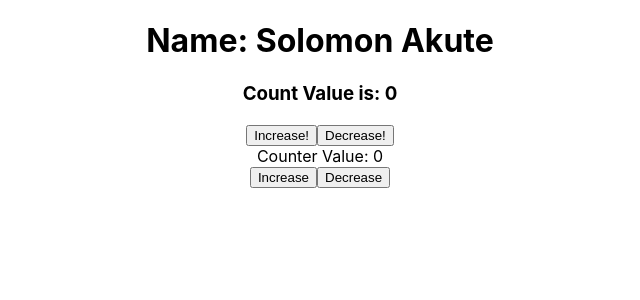
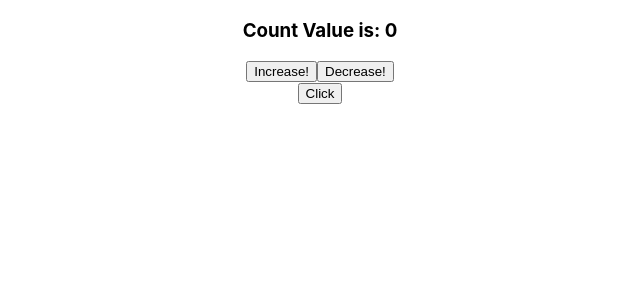
Before and after one commit to Uncle-Solomon/Learning_React, a React (Create React App) app: page / in a window 1280 px wide. Shown: the top 300 px of the page, without its empty margins (320-960 px from the left). Built offline with nearby package versions, Linux system fonts and the light colour scheme.

Commit message:
End of lesson 21

```diff
--- a/src/App.js
+++ b/src/App.js
@@ -1,6 +1,7 @@
 // import logo from "./logo.svg";
 import "./App.css";
 import ClassEvent from "./components/classEvent";
+import ConditionalComponent from "./components/conditionalComponent";
 import Counter from "./components/counter";
 import FunctionalCounter from "./components/functionalCounter";
 import FunctionEvent from "./components/functionEvent";
@@ -12,16 +13,16 @@ import Resume from "./components/resume";
 function App() {
   return (
     <div className="App">
-      {/* <Hello />
+      {/* {/* <Hello />
       <Message /> */}
       {/* <Profile name="Andrew" lastname="Ameh" />; */}
-      <Profile name="Solomon" lastname="Akute" />
+      {/* <Profile name="Solomon" lastname="Akute" /> */}
       {/* <Message messageContent="This is a message from props!!" /> */}
+      {/* <Counter />
+      <FunctionalCounter /> */}
 
-      <Counter />
-      <FunctionalCounter />
+      <ConditionalComponent />
       {/* <Resume name="Solomon" />
-
       <FunctionEvent />
       <ClassEvent /> */}
     </div>
--- /dev/null
+++ b/src/components/conditionalComponent.js
@@ -0,0 +1,31 @@
+import { useState } from "react";
+import Counter from "./counter";
+import FunctionalCounter from "./functionalCounter";
+
+const ConditionalComponent = () => {
+  const [display, setDisplay] = useState(true);
+  const handleClick = () => {
+    if (display == true) {
+      setDisplay(false);
+    } else {
+      setDisplay(true);
+    }
+  };
+  if (display) {
+    return (
+      <div>
+        <Counter />
+        <button onClick={handleClick}>Click</button>
+      </div>
+    );
+  } else {
+    return (
+      <div>
+        <FunctionalCounter />
+        <button onClick={handleClick}>Click</button>
+      </div>
+    );
+  }
+};
+
+export default ConditionalComponent;
--- a/src/components/functionalCounter.js
+++ b/src/components/functionalCounter.js
@@ -10,7 +10,7 @@ const FunctionalCounter = () => {
   };
   return (
     <div>
-      <div>Counter Value: {counter}</div>
+      <h3>Counter Value is: {counter}</h3>
       <div>
         <button onClick={increment}>Increase</button>
         <button onClick={decrement}>Decrease</button>
```
